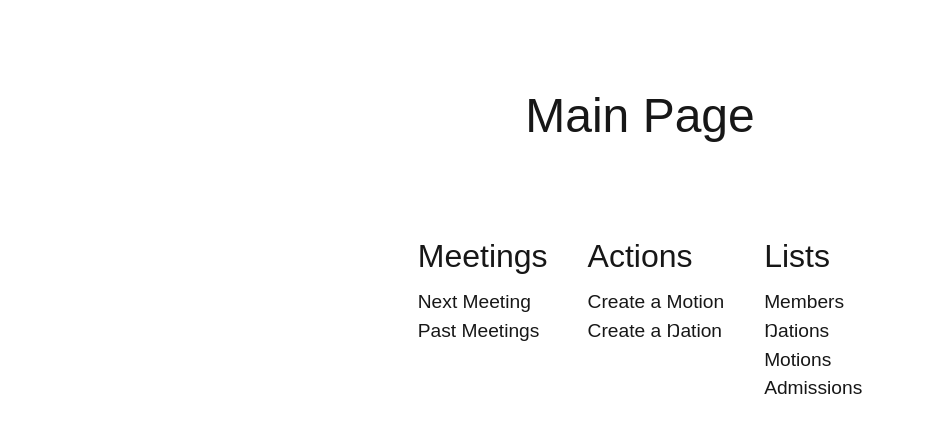
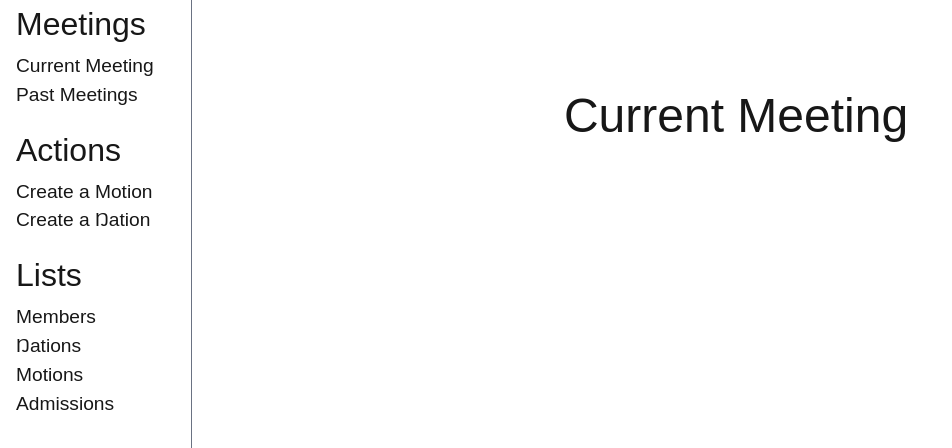
Before and after one commit to Agma-Schwa/ung.nguh.org, a Next.js app: page / in a window 1280 px wide. Shown: the top 448 px of the page, without its empty margins (0-952 px from the left). Built offline with nearby package versions, Linux system fonts and the light colour scheme; a web font is replaced by a local one.

Commit message:
Move links into sidebar

```diff
--- a/app/globals.css
+++ b/app/globals.css
@@ -3,13 +3,12 @@
 :root {
     --background: #ffffff;
     --foreground: #171717;
+    --sidebar-width: 12rem;
 }
 
 @theme inline {
     --color-background: var(--background);
     --color-foreground: var(--foreground);
-    --font-sans: var(--font-geist-sans);
-    --font-mono: var(--font-geist-mono);
 }
 
 @media (prefers-color-scheme: dark) {
--- a/app/layout.tsx
+++ b/app/layout.tsx
@@ -1,6 +1,8 @@
 import type {Metadata} from 'next';
 import {Libertinus_Sans} from 'next/font/google';
 import './globals.css';
+import Link from 'next/link';
+import {ReactNode} from 'react';
 
 const font = Libertinus_Sans({
     variable: '--font-libertinus-sans',
@@ -13,6 +15,38 @@ export const metadata: Metadata = {
     description: 'Website for managing ongoing affairs of the UŊ',
 };
 
+function Sidebar() {
+    function Section({ title, children }: { title: string, children: ReactNode }) {
+        return (
+            <div>
+                <h3 className='mb-1'>{title}</h3>
+                <div className='flex flex-col'>
+                    {children}
+                </div>
+            </div>
+        )
+    }
+
+    return (
+        <div className='fixed left-0 top-0 h-full w-(--sidebar-width) pl-4 border-r border-r-gray-500 gap-4 flex flex-col'>
+            <Section title='Meetings'>
+                <Link href='/'>Current Meeting</Link>
+                <Link href='/meetings'>Past Meetings</Link>
+            </Section>
+            <Section title='Actions'>
+                <Link href='/motion'>Create a Motion</Link>
+                <Link href='/admission'>Create a Ŋation</Link>
+            </Section>
+            <Section title='Lists'>
+                <Link href='/members'>Members</Link>
+                <Link href='/nations'>Ŋations</Link>
+                <Link href='/motions'>Motions</Link>
+                <Link href='/admissions'>Admissions</Link>
+            </Section>
+        </div>
+    )
+}
+
 export default function RootLayout({
     children,
 }: Readonly<{
@@ -21,7 +55,8 @@ export default function RootLayout({
     return (
         <html lang='en'>
             <body className={`${font.className} antialiased`}>
-                <main className='px-20'>
+                <Sidebar />
+                <main className='px-20 ml-(--sidebar-width)'>
                     {children}
                 </main>
             </body>
--- a/app/page.tsx
+++ b/app/page.tsx
@@ -1,38 +1,9 @@
-import {ReactNode} from 'react';
-import Link from 'next/link';
 import {Stripe} from '@/app/components';
 
-export default function MainPage() {
-    function Column({ title, children }: { title: string, children: ReactNode }) {
-        return (
-            <div>
-                <h3 className='mb-2'>{title}</h3>
-                <div className='flex flex-col'>
-                    {children}
-                </div>
-            </div>
-        )
-    }
-
+export default function CurrentMeeting() {
     return (
         <>
-            <Stripe>Main Page</Stripe>
-            <section className='flex flex-row gap-10 justify-center'>
-                <Column title='Meetings'>
-                    <Link href='/meeting'>Next Meeting</Link>
-                    <Link href='/meetings'>Past Meetings</Link>
-                </Column>
-                <Column title='Actions'>
-                    <Link href='/motion'>Create a Motion</Link>
-                    <Link href='/admission'>Create a Ŋation</Link>
-                </Column>
-                <Column title='Lists'>
-                    <Link href='/members'>Members</Link>
-                    <Link href='/nations'>Ŋations</Link>
-                    <Link href='/motions'>Motions</Link>
-                    <Link href='/admissions'>Admissions</Link>
-                </Column>
-            </section>
+            <Stripe>Current Meeting</Stripe>
         </>
     );
 }
```
